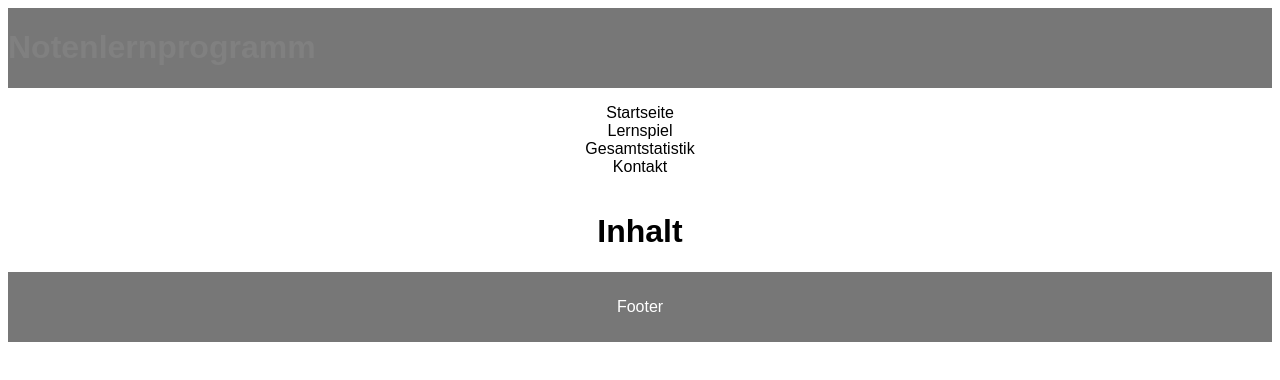
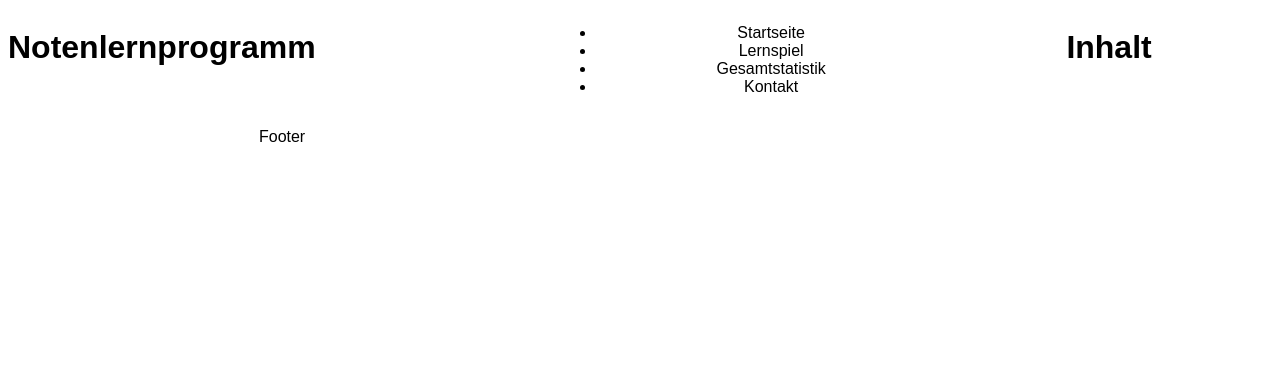
Before and after one commit to xNyze/PWA, a plain HTML site: page index.html in a window 1280 px wide. Drawn offline with Linux system fonts and the light colour scheme.

Commit message:
aktueller Stand

```diff
--- a/index.html
+++ b/index.html
@@ -18,7 +18,6 @@
     </header>
 
     <!--Navbar-->
-    <section>
     <nav>
         <ul>
             <li>Startseite</li>
@@ -27,7 +26,6 @@
             <li>Kontakt</li>
         </ul>
     </nav>
-    </section>
 
     <!--Content-->
     <div id=content>
--- a/style.css
+++ b/style.css
@@ -5,36 +5,13 @@ body{
 
 #wrapper{
     display: grid;
+    grid-template-areas:
+        "header header heaeder"
+        "nav content content"
+        "footer footer footer";
 }
 
 header{
+    grid-area: "header";
     display: flex;
-    background-color: #777;
-    color: grey;
 }
-
-nav{
-    display: flex;
-    flex-direction: column
-
-}
-
-nav ul {
-    padding: 0;
-  }
-
-section{
-
-}
-
-#conent{
-    float: left;
-    padding: 25px;
-}
-
-footer{
-    background-color: #777;
-    padding: 10px;
-    text-align: center;
-    color: white;
-}
```
Lines whose indentation alone changed are shown as unchanged.
